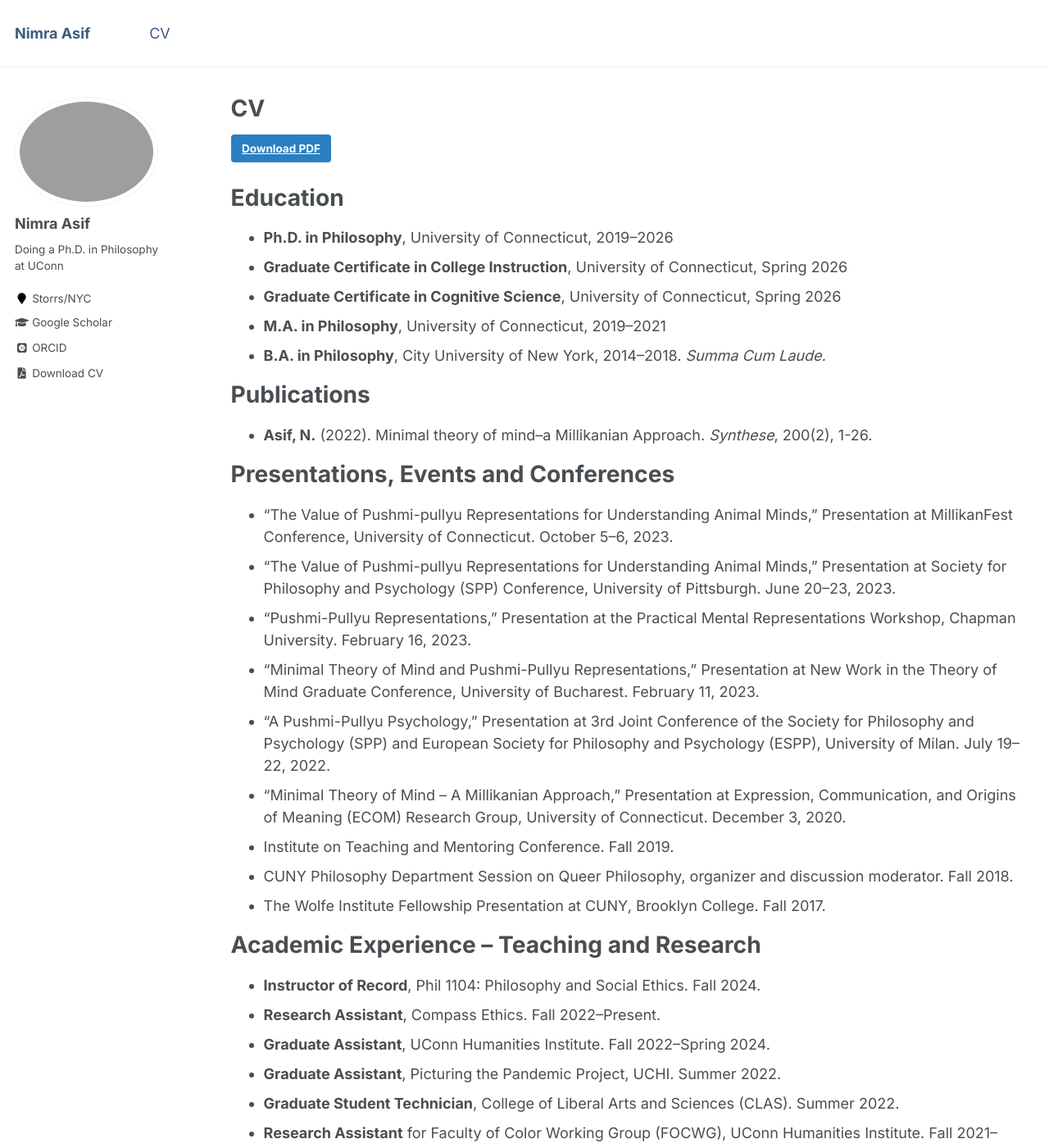
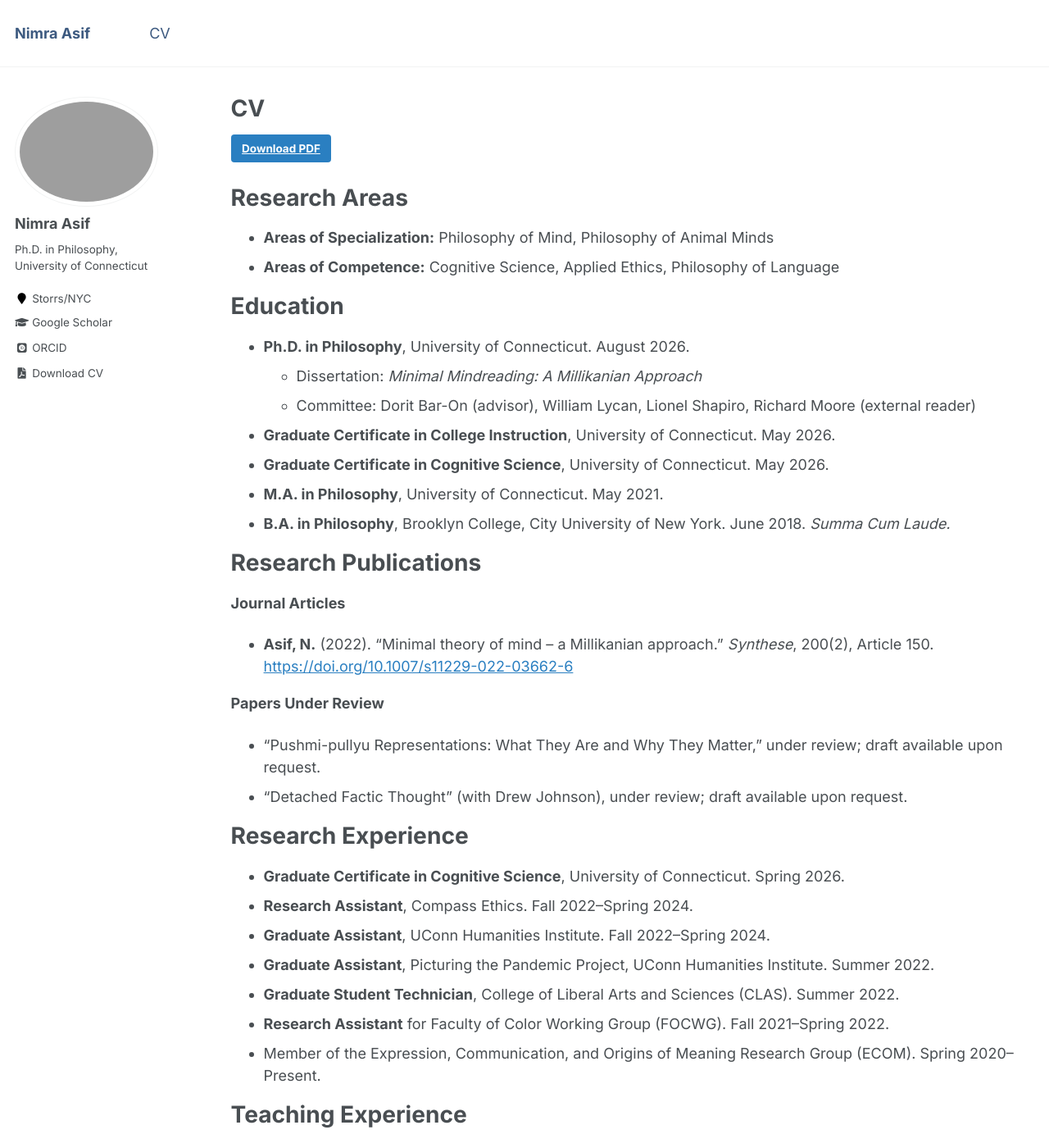
Before and after one commit to nimraaasif/nimraaasif.github.io, a Jekyll site: the page built from _pages/cv.md, in a window 1280 px wide and 1400 px high. Shown: the whole window at 82% size. Built offline with Jekyll 4.4.1, drawn with Linux system fonts in a browser that asks for light colours; some web fonts are replaced; some of the changed text lies outside the part shown.

Commit message:
Update website and CV PDF from 2026 CV
- Replace files/CV.pdf with the new 2026 CV
- CV page: add Research Areas, dissertation and committee, papers under
  review, Córdoba talk (Oct 2026); split Research and Teaching Experience;
  update dates and service entries to match the new CV
- Homepage: Ph.D. completed (August 2026), AOS philosophy of mind and
  philosophy of animal minds, dissertation summary, papers under review
- Site description/bio: Ph.D. in Philosophy, University of Connecticut

Co-Authored-By: Claude Opus 5.5 <noreply@anthropic.com>

```diff
--- a/_config.yml
+++ b/_config.yml
@@ -10,7 +10,7 @@ locale                   : "en-US"
 title                    : "Nimra Asif"
 title_separator          : "-"
 name                     : &name "Nimra Asif"
-description              : &description "Doing a Ph.D. in Philosophy at UConn"
+description              : &description "Ph.D. in Philosophy, University of Connecticut"
 url                      : https://nimraaasif.github.io # the base hostname & protocol for your site e.g. "https://mmistakes.github.io"
 baseurl                  : "" # the subpath of your site, e.g. "/blog"
 repository               : "nimraaasif/nimraaasif.github.io"
@@ -82,7 +82,7 @@ analytics:
 author:
   name             : "Nimra Asif"
   avatar           : "profile.png"
-  bio              : "Doing a Ph.D. in Philosophy at UConn"
+  bio              : "Ph.D. in Philosophy, University of Connecticut"
   location         : "Storrs/NYC"
   employer         :
   pubmed           :
--- a/_pages/cv.md
+++ b/_pages/cv.md
@@ -11,53 +11,68 @@ redirect_from:
 
 <a href="/files/CV.pdf" class="btn btn--info" download>Download PDF</a>
 
+Research Areas
+======
+* **Areas of Specialization:** Philosophy of Mind, Philosophy of Animal Minds
+* **Areas of Competence:** Cognitive Science, Applied Ethics, Philosophy of Language
+
 Education
 ======
-* **Ph.D. in Philosophy**, University of Connecticut, 2019–2026
-* **Graduate Certificate in College Instruction**, University of Connecticut, Spring 2026
-* **Graduate Certificate in Cognitive Science**, University of Connecticut, Spring 2026
-* **M.A. in Philosophy**, University of Connecticut, 2019–2021
-* **B.A. in Philosophy**, City University of New York, 2014–2018. *Summa Cum Laude.*
+* **Ph.D. in Philosophy**, University of Connecticut. August 2026.
+  * Dissertation: *Minimal Mindreading: A Millikanian Approach*
+  * Committee: Dorit Bar-On (advisor), William Lycan, Lionel Shapiro, Richard Moore (external reader)
+* **Graduate Certificate in College Instruction**, University of Connecticut. May 2026.
+* **Graduate Certificate in Cognitive Science**, University of Connecticut. May 2026.
+* **M.A. in Philosophy**, University of Connecticut. May 2021.
+* **B.A. in Philosophy**, Brooklyn College, City University of New York. June 2018. *Summa Cum Laude.*
 
-Publications
+Research Publications
 ======
-* **Asif, N.** (2022). Minimal theory of mind–a Millikanian Approach. *Synthese*, 200(2), 1-26.
+**Journal Articles**
+
+* **Asif, N.** (2022). "Minimal theory of mind – a Millikanian approach." *Synthese*, 200(2), Article 150. [https://doi.org/10.1007/s11229-022-03662-6](https://doi.org/10.1007/s11229-022-03662-6)
+
+**Papers Under Review**
+
+* "Pushmi-pullyu Representations: What They Are and Why They Matter," under review; draft available upon request.
+* "Detached Factic Thought" (with Drew Johnson), under review; draft available upon request.
+
+Research Experience
+======
+* **Graduate Certificate in Cognitive Science**, University of Connecticut. Spring 2026.
+* **Research Assistant**, Compass Ethics. Fall 2022–Spring 2024.
+* **Graduate Assistant**, UConn Humanities Institute. Fall 2022–Spring 2024.
+* **Graduate Assistant**, Picturing the Pandemic Project, UConn Humanities Institute. Summer 2022.
+* **Graduate Student Technician**, College of Liberal Arts and Sciences (CLAS). Summer 2022.
+* **Research Assistant** for Faculty of Color Working Group (FOCWG). Fall 2021–Spring 2022.
+* Member of the Expression, Communication, and Origins of Meaning Research Group (ECOM). Spring 2020–Present.
+
+Teaching Experience
+======
+* **Graduate Certificate in College Instruction**, University of Connecticut. Spring 2026.
+* **Instructor of Record**, Phil 1104: Philosophy and Social Ethics. Fall 2024.
+* **Teaching Assistant**, Phil 1104: Philosophy and Social Ethics. Spring 2021.
+* **Teaching Assistant**, Phil 1106: Non-western and Comparative Philosophy. Fall 2020.
+* **Teaching Assistant**, Phil 1104: Philosophy and Social Ethics. Spring 2020.
+* **Teaching Assistant**, Phil 1104: Philosophy and Social Ethics. Fall 2019.
+* **Writing Tutor**, Learning Center, Brooklyn College. Spring 2014–Spring 2017.
 
 Presentations, Events and Conferences
 ======
+* "Minimal Mindreading: Mental States as Affordances," Presentation for the Philosophy of Animal Minds Group, National University of Córdoba. October 30, 2026.
 * "The Value of Pushmi-pullyu Representations for Understanding Animal Minds," Presentation at MillikanFest Conference, University of Connecticut. October 5–6, 2023.
 * "The Value of Pushmi-pullyu Representations for Understanding Animal Minds," Presentation at Society for Philosophy and Psychology (SPP) Conference, University of Pittsburgh. June 20–23, 2023.
 * "Pushmi-Pullyu Representations," Presentation at the Practical Mental Representations Workshop, Chapman University. February 16, 2023.
 * "Minimal Theory of Mind and Pushmi-Pullyu Representations," Presentation at New Work in the Theory of Mind Graduate Conference, University of Bucharest. February 11, 2023.
 * "A Pushmi-Pullyu Psychology," Presentation at 3rd Joint Conference of the Society for Philosophy and Psychology (SPP) and European Society for Philosophy and Psychology (ESPP), University of Milan. July 19–22, 2022.
 * "Minimal Theory of Mind – A Millikanian Approach," Presentation at Expression, Communication, and Origins of Meaning (ECOM) Research Group, University of Connecticut. December 3, 2020.
-* Institute on Teaching and Mentoring Conference. Fall 2019.
-* CUNY Philosophy Department Session on Queer Philosophy, organizer and discussion moderator. Fall 2018.
-* The Wolfe Institute Fellowship Presentation at CUNY, Brooklyn College. Fall 2017.
-
-Academic Experience – Teaching and Research
-======
-* **Instructor of Record**, Phil 1104: Philosophy and Social Ethics. Fall 2024.
-* **Research Assistant**, Compass Ethics. Fall 2022–Present.
-* **Graduate Assistant**, UConn Humanities Institute. Fall 2022–Spring 2024.
-* **Graduate Assistant**, Picturing the Pandemic Project, UCHI. Summer 2022.
-* **Graduate Student Technician**, College of Liberal Arts and Sciences (CLAS). Summer 2022.
-* **Research Assistant** for Faculty of Color Working Group (FOCWG), UConn Humanities Institute. Fall 2021–Spring 2022.
-* **Teaching Assistant**, Phil 1104: Philosophy and Social Ethics. Spring 2021.
-* **Teaching Assistant**, Phil 1106: Non-western and Comparative Philosophy. Fall 2020.
-* **Teaching Assistant**, Phil 1104: Philosophy and Social Ethics. Spring 2020.
-* **Teaching Assistant**, Phil 1104: Philosophy and Social Ethics. Fall 2019.
-* Member of the Expression, Communication, and Origins of Meaning Research Group. Spring 2020–Present.
-* **Writing Tutor**, Learning Center, Brooklyn College. Spring 2014–Spring 2017.
+* Wolfe Institute Fellowship Presentation at CUNY, Brooklyn College. Fall 2017.
 
 Awards and Fellowships
 ======
 * Millikan Fellowship. Summer 2023.
 * Expression, Language, and Music (ELM) Fellowship. Summer 2022.
-* Expression, Communication, and Origins of Meaning (ECOM) Research Group Fellowship. Winter 2021.
-* Expression, Communication, and Origins of Meaning (ECOM) Research Group Fellowship. Summer 2021.
-* Expression, Communication, and Origins of Meaning (ECOM) Research Group Fellowship. Summer 2020.
-* Expression, Communication, and Origins of Meaning (ECOM) Research Group Fellowship. Fall 2020.
+* ECOM Research Group Fellowship (Summer and Fall 2020; Summer and Winter 2021). 2020–2021.
 * Harriott Fellowship Award, University of Connecticut Graduate School. Fall 2019–Spring 2024.
 * Stanley Malinovich Memorial Award for Excellence in Philosophy. Spring 2018.
 * Phi Sigma Tau Induction. Spring 2018.
@@ -77,7 +92,9 @@ Service Work
 * Institute for the Recruitment of Teachers Student Panelist. Fall 2020.
 * UConn Graduate School Orientation. Fall 2020.
 * Minorities and Philosophy (MAP), University of Connecticut Chapter Team Member. Fall 2019–Spring 2020.
-* Philosophy Department College Assistant, CUNY Brooklyn College. Fall 2017–Winter 2020.
+* Institute on Teaching and Mentoring Conference. Fall 2019–Spring 2020.
+* Organizer and Discussion Moderator, Session on Queer Philosophy, CUNY Philosophy Department. Fall 2018.
+* Philosophy Department College Assistant, Brooklyn College, CUNY. Fall 2017–Winter 2020.
 * Minorities and Philosophy (MAP), Brooklyn College Chapter Leader and Event Organizer. Spring 2016–Spring 2019.
 
 Graduate Coursework
```
Also changed, not shown: _pages/about.md (+7 -2 lines), 1 other file.
